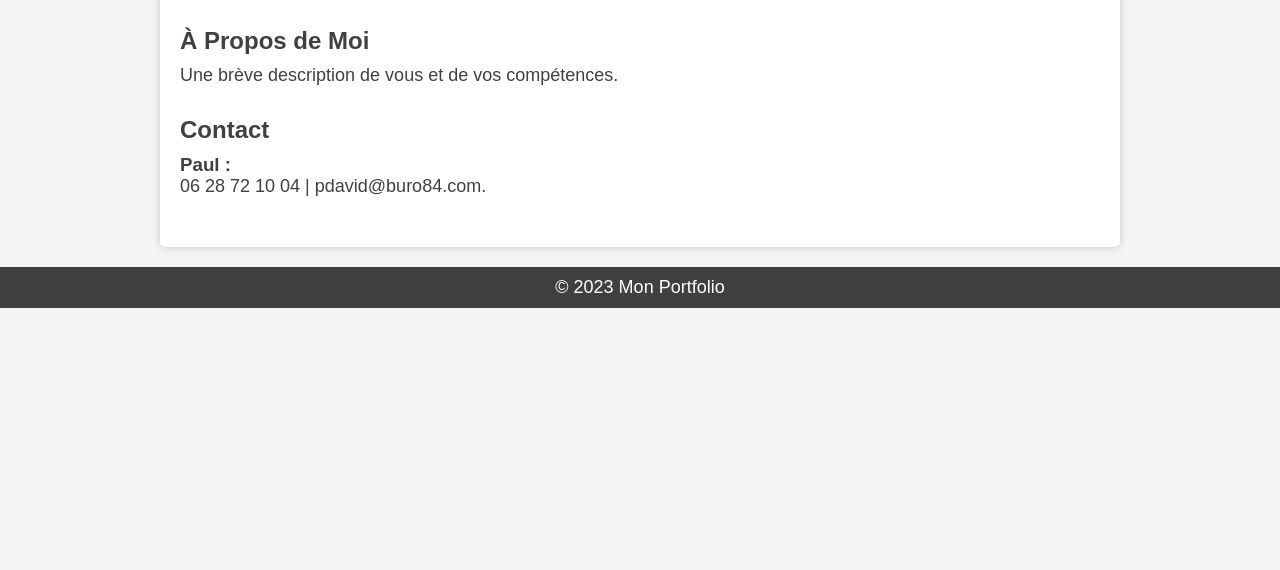
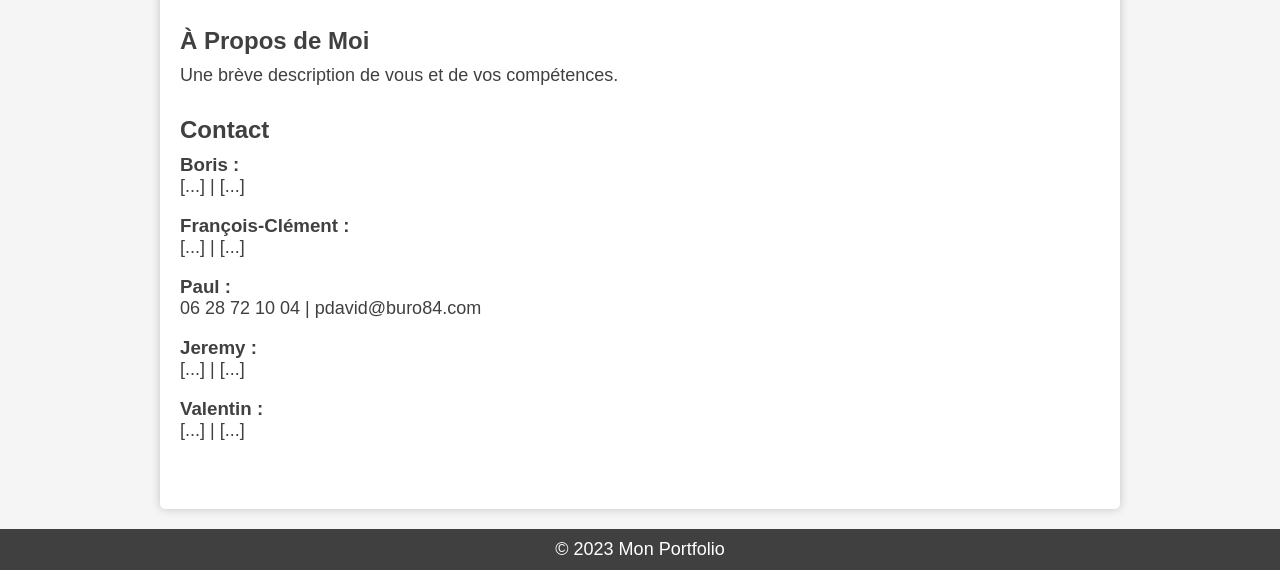
Before and after one commit to Aylki/portfoliolekkipe.github.io, a plain HTML site: page index.html in a window 1280 px wide. Shown: the part 741-1311 px from the top of the page. Before the commit the page ends 1049 px from the top, so only its background shows below. Drawn offline with Linux system fonts and the light colour scheme.

Commit message:
Update index.html

```diff
--- a/index.html
+++ b/index.html
@@ -56,8 +56,16 @@
         </section>
         <section id="contact">
             <h2>Contact</h2>
+            <h3>Boris :</h3>
+            <p>[...] | [...]</p><br>
+            <h3>François-Clément :</h3>
+            <p>[...] | [...]</p><br>
             <h3>Paul :</h3>
-            <p>06 28 72 10 04 | pdavid@buro84.com.</p>
+            <p>06 28 72 10 04 | pdavid@buro84.com</p><br>
+            <h3>Jeremy :</h3>
+            <p>[...] | [...]</p><br>
+            <h3>Valentin :</h3>
+            <p>[...] | [...]</p><br>
         </section>
     </main>
     <footer>
```
